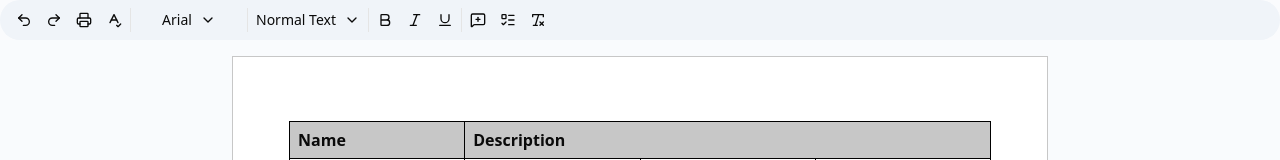
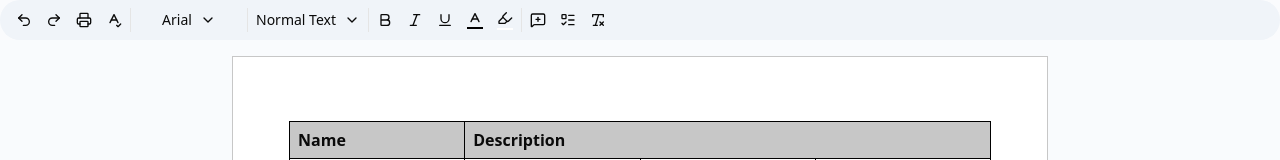
Before and after one commit to ahsanshaheen199/Sync-Docs, a React app in the folder frontend/: page /documents/1 in a window 1280 px wide. Shown: the top 160 px of the page. Built offline with nearby package versions, Linux system fonts and the light colour scheme; the HTML template or start-up script is replaced by a standard one.

Commit message:
Add color selection features to editor toolbar with highlight and text color options

```diff
--- a/frontend/package.json
+++ b/frontend/package.json
@@ -13,6 +13,7 @@
     "@radix-ui/react-dropdown-menu": "^2.1.16",
     "@radix-ui/react-separator": "^1.1.7",
     "@tailwindcss/vite": "^4.1.16",
+    "@tiptap/extension-highlight": "^3.10.1",
     "@tiptap/extension-list": "^3.10.1",
     "@tiptap/extension-table": "^3.10.1",
     "@tiptap/extension-text-style": "^3.10.1",
@@ -24,6 +25,7 @@
     "clsx": "^2.1.1",
     "lucide-react": "^0.552.0",
     "react": "^19.1.1",
+    "react-color": "^2.19.3",
     "react-dom": "^19.1.1",
     "react-router-dom": "^7.9.5",
     "tailwind-merge": "^3.3.1",
@@ -33,6 +35,7 @@
     "@eslint/js": "^9.36.0",
     "@types/node": "^24.6.0",
     "@types/react": "^19.1.16",
+    "@types/react-color": "^3.0.13",
     "@types/react-dom": "^19.1.9",
     "@vitejs/plugin-react": "^5.0.4",
     "babel-plugin-react-compiler": "^19.1.0-rc.3",
--- /dev/null
+++ b/frontend/src/components/editor/highlight-toolbar-button.tsx
@@ -0,0 +1,37 @@
+import {
+  DropdownMenu,
+  DropdownMenuContent,
+  DropdownMenuTrigger,
+} from "../ui/dropdown-menu";
+import { useCurrentEditor } from "@tiptap/react";
+import { HighlighterIcon } from "lucide-react";
+import { SketchPicker } from "react-color";
+
+export function HighlightToolbarButton({
+  highlightColor,
+}: {
+  highlightColor: string;
+}) {
+  const { editor } = useCurrentEditor();
+  return (
+    <DropdownMenu>
+      <DropdownMenuTrigger asChild>
+        <button className="h-7 min-w-7 flex flex-col gap-y-0.5 items-center justify-center rounded-sm hover:bg-neutral-200/80">
+          <HighlighterIcon className="size-4" />
+          <div
+            className="w-3/5 mx-auto h-0.5"
+            style={{ backgroundColor: highlightColor }}
+          ></div>
+        </button>
+      </DropdownMenuTrigger>
+      <DropdownMenuContent className="p-0 shadow-none">
+        <SketchPicker
+          color={highlightColor}
+          onChange={(color) => {
+            editor?.chain().focus().setHighlight({ color: color.hex }).run();
+          }}
+        />
+      </DropdownMenuContent>
+    </DropdownMenu>
+  );
+}
--- /dev/null
+++ b/frontend/src/components/editor/text-color-toolbar-button.tsx
@@ -0,0 +1,47 @@
+import {
+  DropdownMenu,
+  DropdownMenuContent,
+  DropdownMenuTrigger,
+} from "../ui/dropdown-menu";
+import { SketchPicker } from "react-color";
+import { useCurrentEditor } from "@tiptap/react";
+
+export function TextColorToolbarButton({ textColor }: { textColor: string }) {
+  const { editor } = useCurrentEditor();
+  return (
+    <DropdownMenu>
+      <DropdownMenuTrigger asChild>
+        <button className="h-7 min-w-7 flex flex-col items-center justify-center rounded-sm hover:bg-neutral-200/80">
+          <svg
+            xmlns="http://www.w3.org/2000/svg"
+            width="24"
+            height="24"
+            viewBox="0 0 24 24"
+            fill="none"
+            stroke="currentColor"
+            strokeWidth="2"
+            strokeLinecap="round"
+            strokeLinejoin="round"
+            className="size-4"
+            aria-hidden="true"
+          >
+            <path d="m6 16 6-12 6 12"></path>
+            <path d="M8 12h8"></path>
+          </svg>
+          <div
+            className="w-3/5 mx-auto h-0.5"
+            style={{ backgroundColor: textColor }}
+          ></div>
+        </button>
+      </DropdownMenuTrigger>
+      <DropdownMenuContent className="p-0 shadow-none">
+        <SketchPicker
+          color={textColor}
+          onChange={(color) => {
+            editor?.chain().focus().setColor(color.hex).run();
+          }}
+        />
+      </DropdownMenuContent>
+    </DropdownMenu>
+  );
+}
--- a/frontend/src/components/editor/toolbar.tsx
+++ b/frontend/src/components/editor/toolbar.tsx
@@ -17,6 +17,8 @@ import { Separator } from "../ui/separator";
 import { FontFamilyToolbarButton } from "./font-family-toolbar-button";
 import { HeadingToolbarButton } from "./heading-toolbar-button";
 import type { HeadingValue } from "@/types";
+import { HighlightToolbarButton } from "./highlight-toolbar-button";
+import { TextColorToolbarButton } from "./text-color-toolbar-button";
 
 export function Toolbar() {
   const { editor } = useCurrentEditor();
@@ -46,6 +48,9 @@ export function Toolbar() {
         fontFamily:
           ctx.editor?.getAttributes("textStyle").fontFamily ?? "Arial",
         heading: ctx.editor?.getAttributes("heading")?.level ?? 0,
+        textColor: ctx.editor?.getAttributes("textStyle").color ?? "#000000",
+        highlightColor:
+          ctx.editor?.getAttributes("highlight").color ?? "#ffffff",
       };
     },
   });
@@ -152,6 +157,10 @@ export function Toolbar() {
       {sections[1].map((section, index) => (
         <ToolbarButton key={index} {...section} />
       ))}
+      <TextColorToolbarButton textColor={editorState?.textColor ?? "#000000"} />
+      <HighlightToolbarButton
+        highlightColor={editorState?.highlightColor ?? "#ffffff"}
+      />
       <Separator orientation="vertical" className="h-6!" />
       {sections[2].map((section, index) => (
         <ToolbarButton key={index} {...section} />
--- a/frontend/src/context/editor-context.tsx
+++ b/frontend/src/context/editor-context.tsx
@@ -4,7 +4,8 @@ import { StarterKit } from "@tiptap/starter-kit";
 import { TaskList } from "@tiptap/extension-list";
 import { TaskItem } from "@tiptap/extension-list";
 import { TableKit } from "@tiptap/extension-table";
-import { TextStyle, FontFamily } from "@tiptap/extension-text-style";
+import { TextStyle, FontFamily, Color } from "@tiptap/extension-text-style";
+import { Highlight } from "@tiptap/extension-highlight";
 
 export function EditorContextProvider({
   children,
@@ -23,6 +24,10 @@ export function EditorContextProvider({
       }),
       TextStyle,
       FontFamily,
+      Highlight.configure({
+        multicolor: true,
+      }),
+      Color,
     ],
     content: `
             <table>
```
Also changed, not shown: 1 other file (tests, documents, lock files or other folders).
